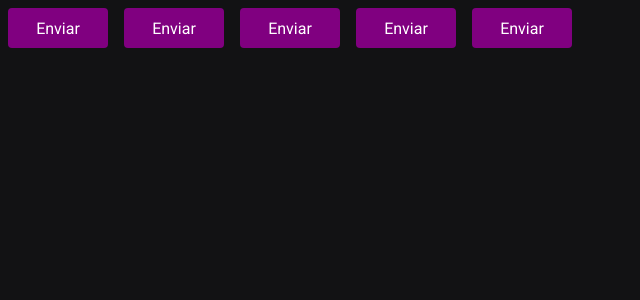
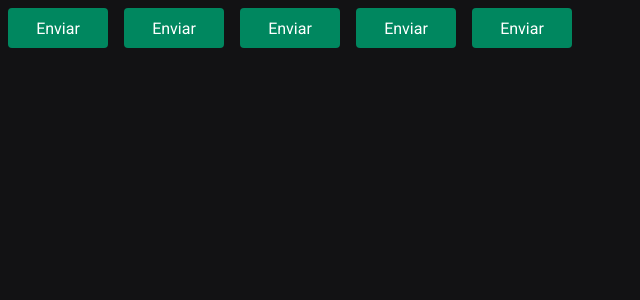
Before and after one commit to JVMedeiros/02-ignite-timer, a React (Vite) app: page / in a window 1280 px wide. Shown: the top 300 px of the page, without its empty margins (0-640 px from the left). Built offline with nearby package versions, Linux system fonts and the light colour scheme.

Commit message:
refactor: lint

```diff
--- a/src/components/Button.styles.ts
+++ b/src/components/Button.styles.ts
@@ -1,16 +1,16 @@
-import styled, { css } from "styled-components";
+import styled, { css } from 'styled-components'
 
-export type ButtonVariant = 'primary' | 'secondary' | 'danger' | 'success';
+export type ButtonVariant = 'primary' | 'secondary' | 'danger' | 'success'
 
 interface ButtonContainerProps {
-  variant: ButtonVariant;
+  variant: ButtonVariant
 }
 
 const buttonVariants = {
   primary: 'purple',
   secondary: 'orange',
   danger: 'red',
-  success: 'green'
+  success: 'green',
 }
 
 export const ButtonContainer = styled.button<ButtonContainerProps>`
@@ -20,12 +20,12 @@ export const ButtonContainer = styled.button<ButtonContainerProps>`
   border: 0px;
   margin: 8px;
 
-  background-color: ${props => props.theme.primary};
-  color: ${props => props.theme.white};
+  background-color: ${(props) => props.theme['green-500']};
+  color: ${(props) => props.theme.white};
 
-  /* ${props => {
+  /* ${(props) => {
     return css`
-      background-color: ${buttonVariants[props.variant]}
+      background-color: ${buttonVariants[props.variant]};
     `
   }} */
-`;
+`
```
